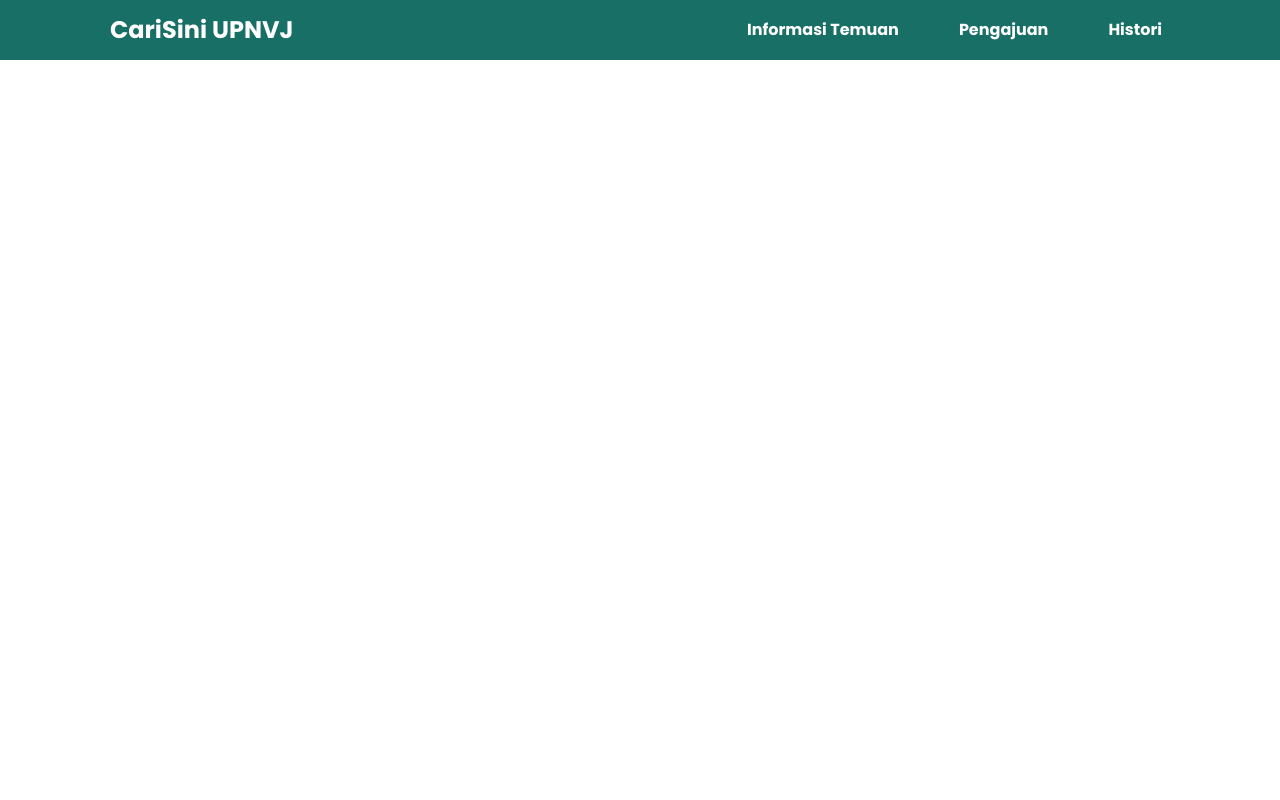
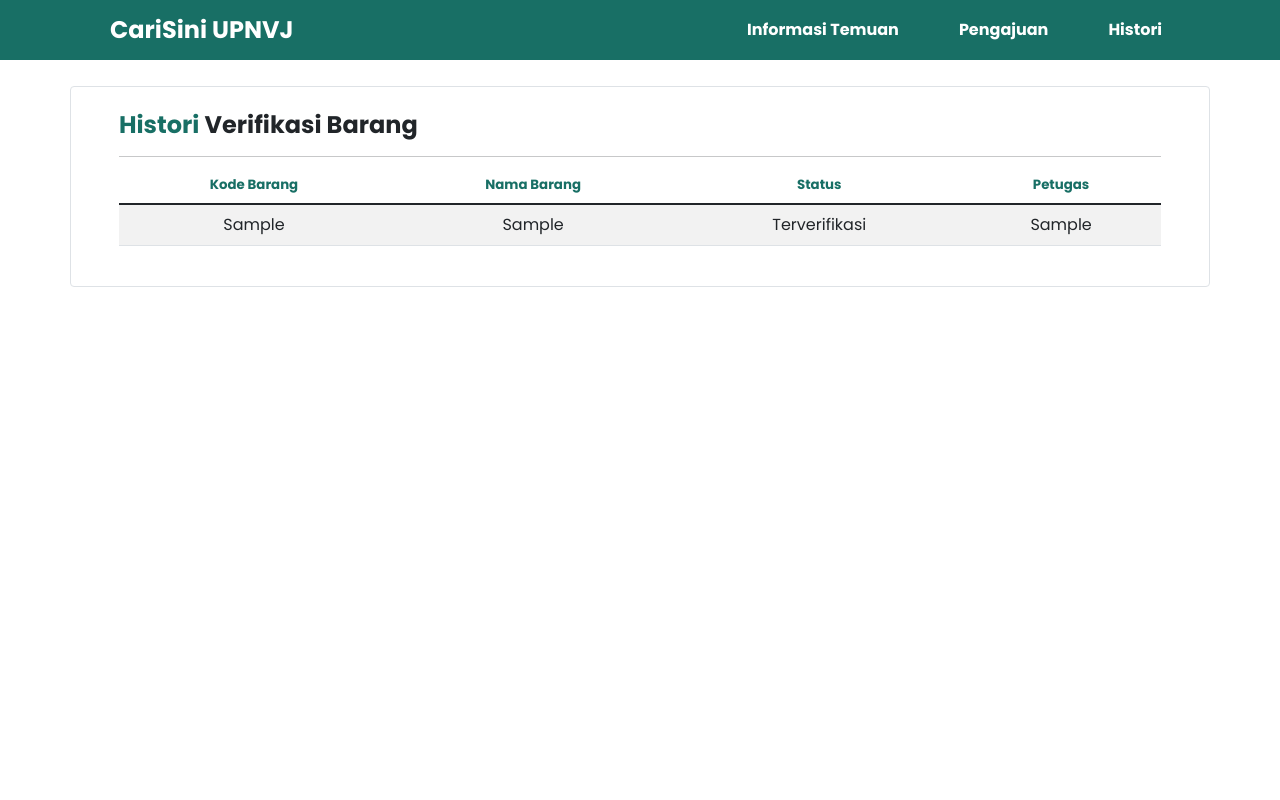
Before and after one commit to adeliadeswita/TBWebP_CariSiniUPNVJ, a PHP site: page /histori_user.php in a window 1280 px wide. Run offline with PHP 8.4, Linux system fonts and the light colour scheme; tables that the repository leaves empty or names only in its code hold one stand-in row (values such as "Sample post").

Commit message:
update_histori_user
tampilan tabel histori user, connect database done semua

```diff
--- a/histori_user.php
+++ b/histori_user.php
@@ -6,8 +6,13 @@
     <link href="https://cdn.jsdelivr.net/npm/bootstrap@5.1.3/dist/css/bootstrap.min.css" rel="stylesheet" integrity="sha384-1BmE4kWBq78iYhFldvKuhfTAU6auU8tT94WrHftjDbrCEXSU1oBoqyl2QvZ6jIW3" crossorigin="anonymous">
     <link href="https://fonts.googleapis.com/css2?family=Poppins:wght@100;300;400;700&display=swap" rel="stylesheet">
     <link rel="stylesheet" href="style.css">
+    <style>
+        .centered-table th, .centered-table td {
+            text-align: center;
+            vertical-align: middle;
+        }
+    </style>
 </head>
-
 <body>
   <nav class="nav">
     <div class="logo">CariSini UPNVJ</div>
@@ -19,3 +24,57 @@
           </ul>
       </div>
   </nav>
+
+  <div class="flex-container">
+        <div class="container mt-3 border rounded bg-white py-4 px-5 mb-5">
+            <header style="margin-bottom:-30px;">
+                <h1 class="title"><a style="text-decoration: none;"><span style= "color:#186F65">Histori </span><span>Verifikasi Barang</span></a></h1>
+                <hr>
+            </header>
+            <section>
+        <?php
+        include("koneksi.php");
+
+        $query = "
+            SELECT pengajuan.kd_brg, pengajuan.nm_brg_ajuan, pengajuan.status, temuan.petugas
+            FROM pengajuan
+            LEFT JOIN temuan ON pengajuan.kd_brg = temuan.kd_brg
+        ";
+
+        $result = mysqli_query($koneksi, $query);
+
+        if (!$result) {
+            die("Query Error: " . mysqli_errno($koneksi) . " - " . mysqli_error($koneksi));
+        }
+        ?>
+
+        <div class="table-responsive">
+            <table class="table table-striped mt-4 centered-table">
+                <thead>
+                    <tr class="kolom">
+                        <th scope="col">Kode Barang</th>
+                        <th scope="col">Nama Barang</th>
+                        <th scope="col">Status</th>
+                        <th scope="col">Petugas</th>
+                    </tr>
+                </thead>
+                <tbody>
+                    <?php
+                    while ($data = mysqli_fetch_assoc($result)) {
+                        echo "<tr>";
+                        echo "<td>{$data['kd_brg']}</td>";
+                        echo "<td>{$data['nm_brg_ajuan']}</td>";
+                        echo "<td>{$data['status']}</td>";
+                        echo "<td>{$data['petugas']}</td>";
+                        echo "</tr>";
+                    }
+                    mysqli_free_result($result);
+                    mysqli_close($koneksi);
+                    ?>
+                </tbody>
+            </table>
+        </div>
+        </section>
+    </div>
+</body>
+</html>
```
